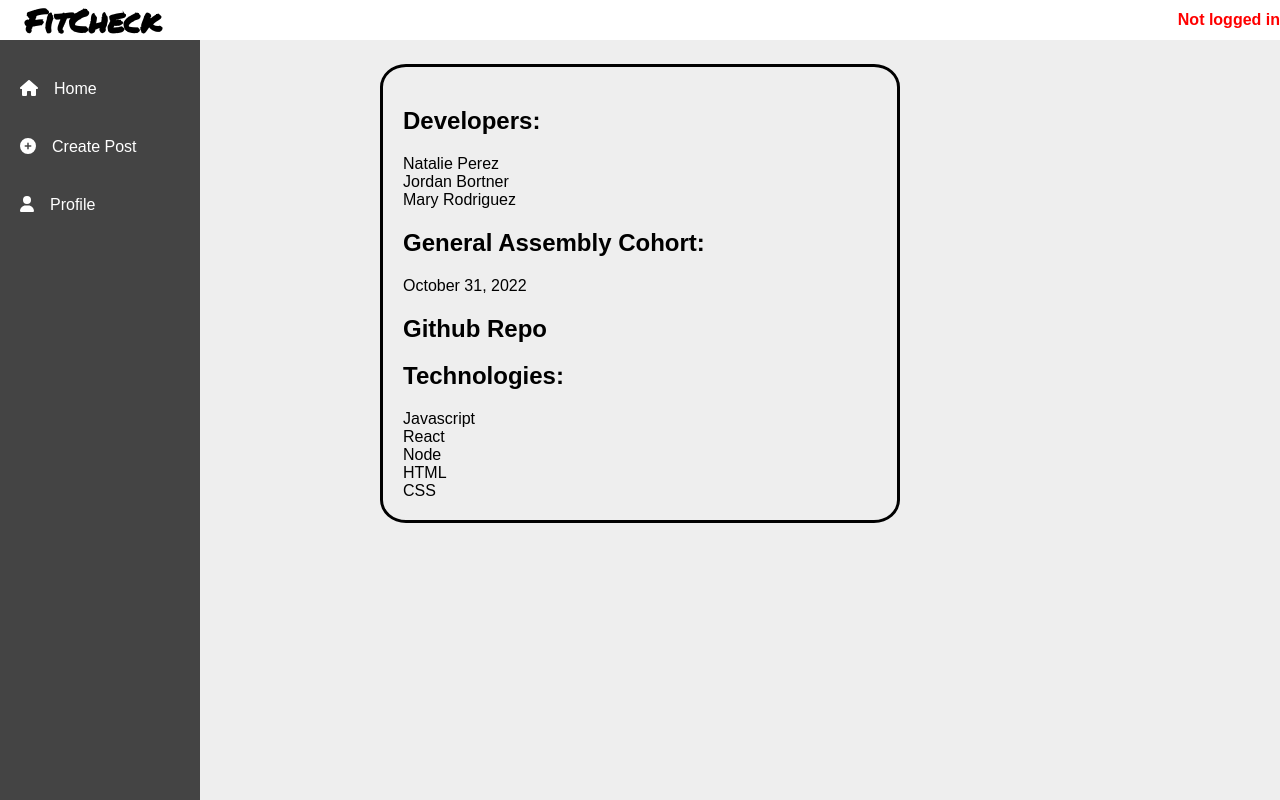
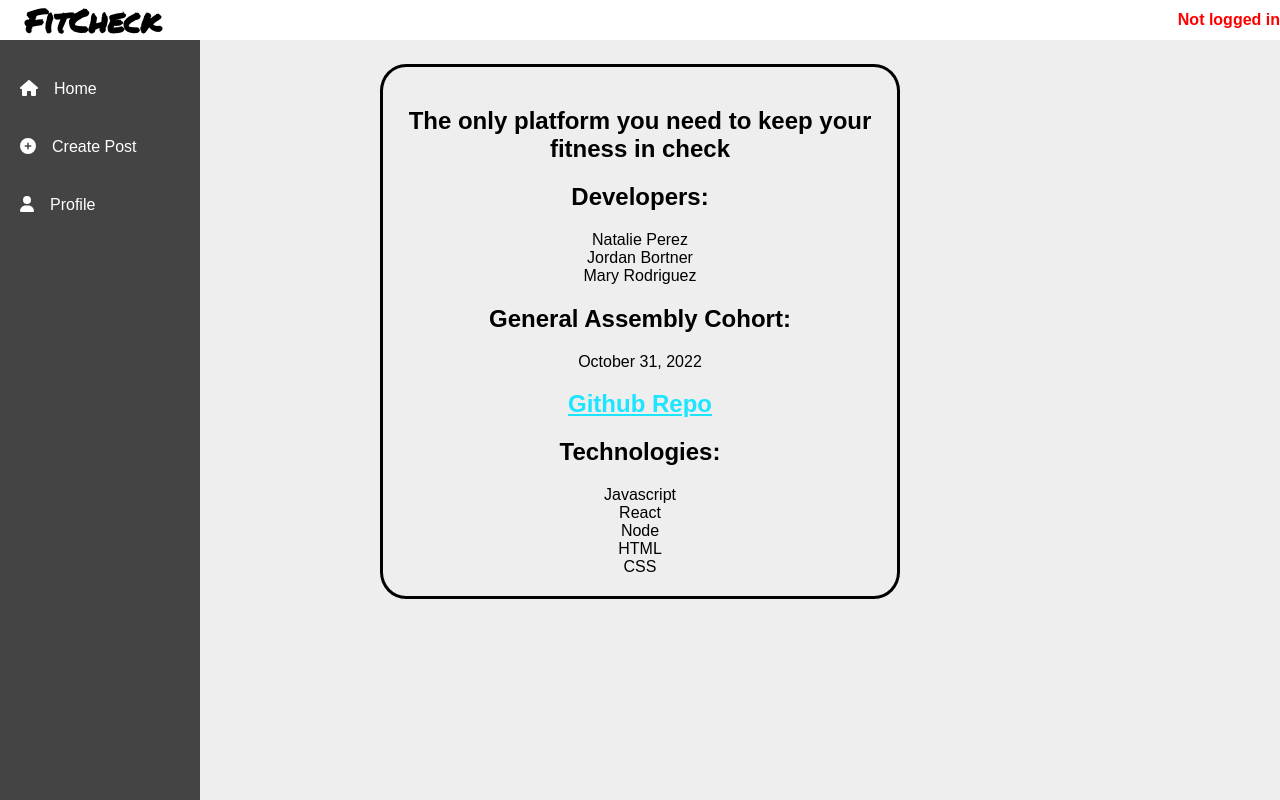
Before and after one commit to npereznyc/project3-fitcheck-frontend, a React (Create React App) app: page /about in a window 1280 px wide. Built offline with nearby package versions, Linux system fonts and the light colour scheme.

Commit message:
added blue text color

```diff
--- a/src/index.css
+++ b/src/index.css
@@ -138,13 +138,15 @@ span {
     margin-left: 25px;
 }
 
-h1 .repo {
+.repo span{
     color: #1CE5FF;
+    text-decoration: underline;
 }
 
 .about {
    border: black solid;
    border-radius: 5%;
    padding: 20px;
+   text-align: center;
 
 }
--- a/src/pages/about.jsx
+++ b/src/pages/about.jsx
@@ -4,13 +4,16 @@ const About = (props) => {
 
     return (
         <div className='about'>
+            <h1>The only platform you need to keep your fitness in check</h1>
             <h1>Developers:</h1>
             <p>Natalie Perez</p>
             <p>Jordan Bortner</p>
             <p>Mary Rodriguez</p>
             <h1>General Assembly Cohort:</h1>
             <p>October 31, 2022</p>
-            <h1 ><a href="https://github.com/jordbort/project-3-fitness-frontend">Github Repo</a></h1>
+            <div className="repo">
+            <h1 ><a href="https://github.com/jordbort/project-3-fitness-frontend"><span>Github Repo</span></a></h1>
+            </div>
             <h2>Technologies:</h2>
             <p>Javascript</p>
             <p>React</p>
```
